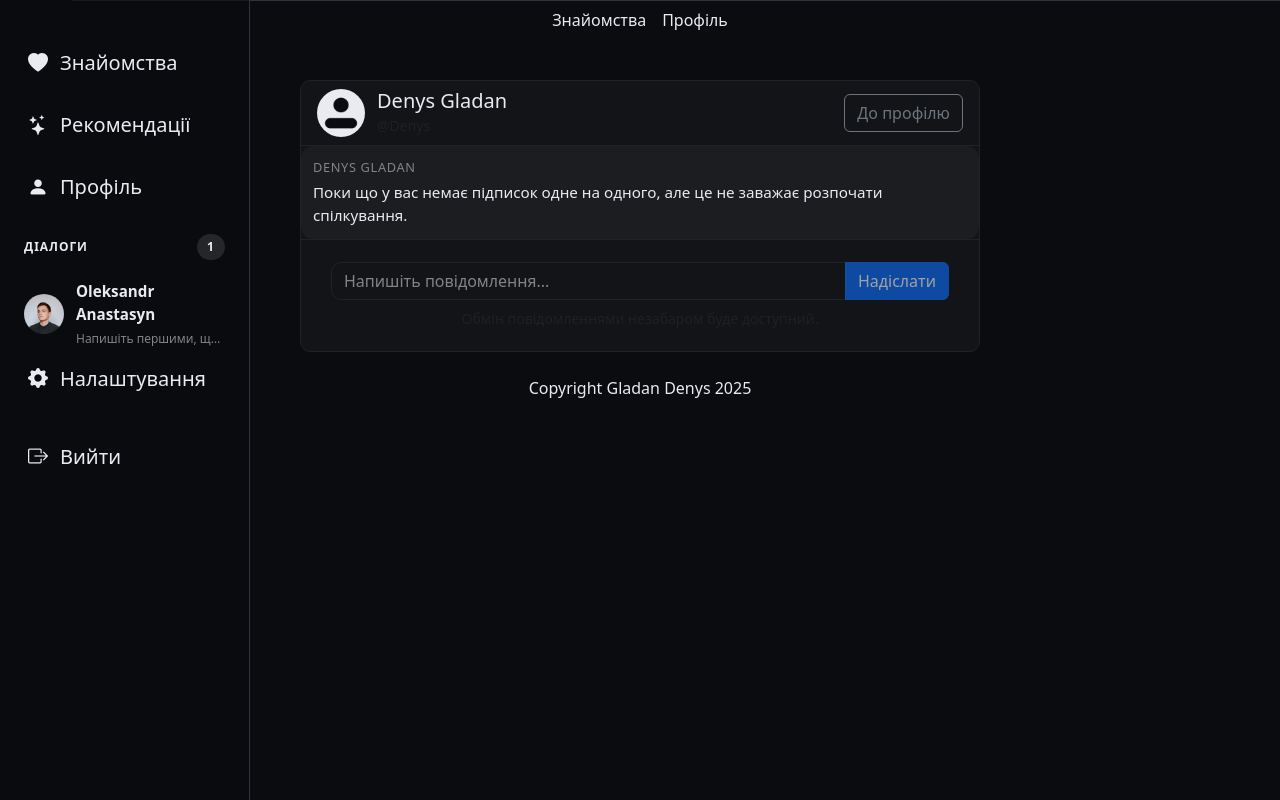
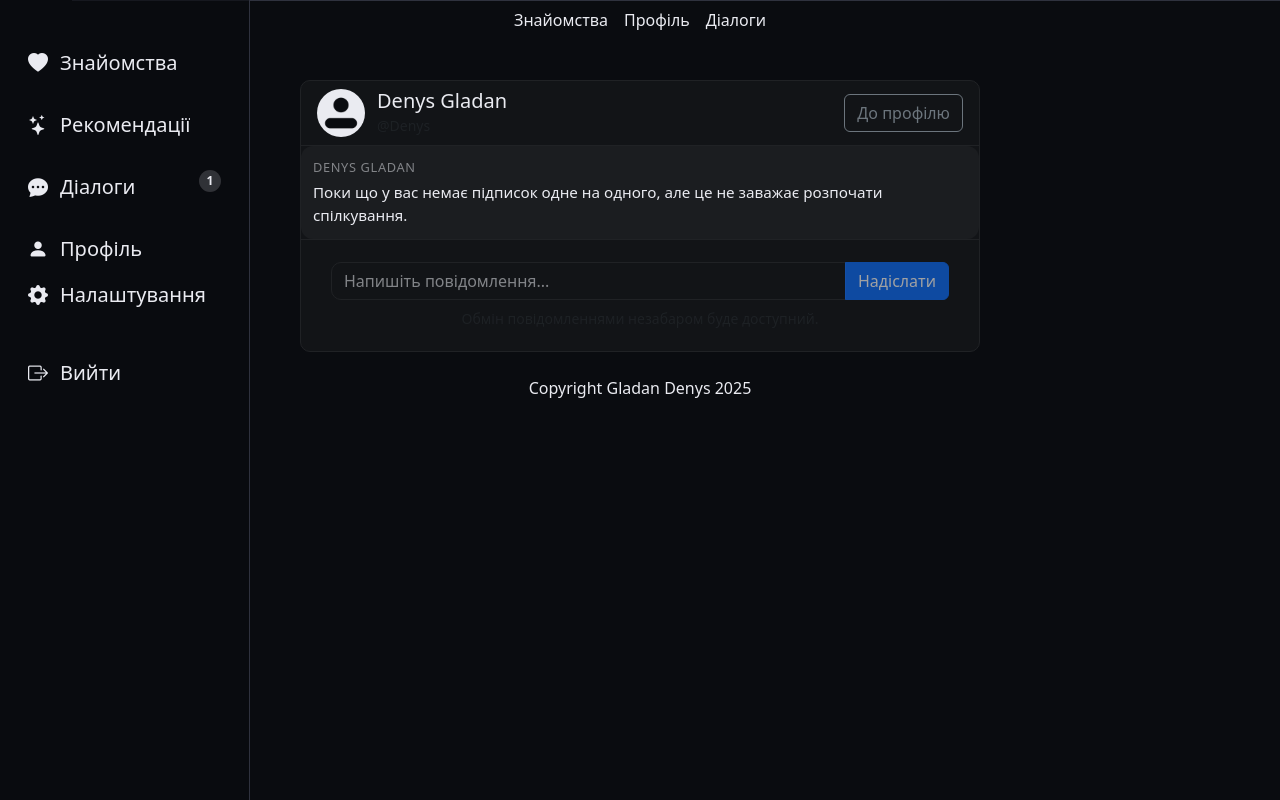
Before and after one commit to GeorgHerych/Lixy, a Django app: a page that uses posts/templates/base/nav_base.html in a window 1280 px wide. Run offline with Django 5.2, Linux system fonts and the light colour scheme; a user stored in the database is signed in; data comes from the database, SQL or seed files in the repository.

Commit message:
Add dedicated dialog list page and navigation entry

```diff
--- a/members/context_processors.py
+++ b/members/context_processors.py
@@ -1,37 +1,12 @@
-from django.urls import reverse
+from members.services.dialogs import collect_user_dialogs
 
 
 def user_dialogs(request):
     """Provide a lightweight list of potential dialogs for the authenticated user."""
-    dialogs = []
 
     user = getattr(request, "user", None)
 
-    if user and user.is_authenticated:
-        followings = (
-            user.followings.select_related("city", "country")
-            .order_by("first_name", "last_name", "username")
-        )
-        follower_ids = set(user.followers.values_list("id", flat=True))
+    if not user:
+        return {"user_dialogs": []}
 
-        for companion in followings:
-            is_mutual = companion.id in follower_ids
-            full_name = companion.get_full_name() or companion.username
-            avatar_url = getattr(companion.avatar, "url", "") or "/media/avatars/default/default_avatar_light.png"
-
-            dialogs.append(
-                {
-                    "username": companion.username,
-                    "name": full_name,
-                    "avatar": avatar_url,
-                    "preview": (
-                        "Взаємна симпатія — напишіть повідомлення!"
-                        if is_mutual
-                        else "Напишіть першими, щоб розпочати діалог."
-                    ),
-                    "url": reverse("dialog_detail", args=[companion.username]),
-                    "is_mutual": is_mutual,
-                }
-            )
-
-    return {"user_dialogs": dialogs}
+    return {"user_dialogs": collect_user_dialogs(user)}
--- a/members/urls.py
+++ b/members/urls.py
@@ -15,6 +15,7 @@ urlpatterns = [
     path('profile/edit-profile/<str:username>', views.edit_profile, name='edit_profile'),
     path('profile/delete-banner/', views.delete_banner, name='delete_banner'),
     path('profile/delete-avatar/', views.delete_avatar, name='delete_avatar'),
+    path('dialogs/', views.dialog_list, name='dialog_list'),
     path('dialogs/<str:username>/', views.dialog_detail, name='dialog_detail'),
     path('edit-profile/get-cities/', views.get_cities, name='get_cities'),
     path('follow/<str:username>', views.follow, name='follow'),
--- a/members/views.py
+++ b/members/views.py
@@ -10,6 +10,7 @@ from django.db.models import Count
 
 from members.forms import RegisterUserForm, LoginUserForm, ResetPasswordForm, EditMemberForm
 from members.models import Member, Country, City
+from members.services.dialogs import collect_user_dialogs
 from posts.helpers.passwordvalidator import is_password_valid
 from posts.helpers.prevpagesession import set_prev_page
 
@@ -409,6 +410,18 @@ def edit_profile(request, username):
 
     return render(request, 'profile/edit_profile.html', {'form': form, 'member': member})
 
+
+@login_required(login_url="/members/login")
+def dialog_list(request):
+    dialogs = collect_user_dialogs(request.user)
+
+    context = {
+        "dialogs": dialogs,
+    }
+
+    return render(request, "profile/dialog_list.html", context)
+
+
 @login_required(login_url="/members/login")
 def dialog_detail(request, username):
     companion = get_object_or_404(Member, username=username)
--- a/posts/static/css/styles_dark.css
+++ b/posts/static/css/styles_dark.css
@@ -702,6 +702,7 @@ form {
     font-size: 20px;
     text-align: start;
     justify-content: center;
+    position: relative;
 }
 
 .vertical-nav:hover > ul > li > a {
@@ -764,144 +765,154 @@ form {
     max-width: 180px;
 }
 
-.nav-dialogs {
-    margin-top: 24px;
-    display: flex;
-    flex-direction: column;
-    gap: 12px;
+.nav-counter {
+    position: absolute;
+    top: 6px;
+    right: 12px;
+    display: inline-flex;
+    align-items: center;
+    justify-content: center;
+    min-width: 22px;
+    height: 22px;
+    padding: 0 6px;
+    border-radius: 999px;
+    background-color: rgba(234, 235, 241, 0.18);
+    color: var(--text-color);
+    font-size: 0.75rem;
+    font-weight: 600;
+    line-height: 1;
 }
 
-.nav-dialogs-header {
-    display: flex;
-    align-items: center;
-    justify-content: space-between;
-    gap: 8px;
-    padding: 0 8px;
-    font-size: 0.75rem;
-    letter-spacing: 0.08em;
-    text-transform: uppercase;
-    color: var(--secondary-text-color);
-    opacity: 0;
-    transform: translateX(-12px);
-    transition: opacity 0.2s ease, transform 0.2s ease;
+.dialog-list-page {
+    width: 100%;
+    max-width: var(--container-width);
+    margin: 0 auto;
     text-align: left;
 }
 
-.nav-dialogs-counter {
+.dialog-list-title {
+    text-align: left;
+}
+
+.dialog-list-subtitle {
+    color: var(--secondary-text-color);
+    text-align: left;
+    font-size: 0.95rem;
+}
+
+.dialog-list-counter {
     display: inline-flex;
     align-items: center;
     justify-content: center;
-    min-width: 28px;
-    padding: 4px 8px;
-    border-radius: 999px;
-    background-color: rgba(234, 235, 241, 0.12);
+    min-width: 48px;
+    height: 48px;
+    padding: 0 12px;
+    border-radius: 16px;
+    background-color: rgba(234, 235, 241, 0.08);
     color: var(--text-color);
+    font-size: 1rem;
     font-weight: 600;
+    line-height: 1;
 }
 
-.nav-dialogs-list {
+.dialog-list {
     list-style: none;
     margin: 0;
     padding: 0;
     display: flex;
     flex-direction: column;
+    gap: 16px;
+}
+
+.dialog-list-item {
+    list-style: none;
+}
+
+.dialog-list-link {
+    display: flex;
+    align-items: center;
+    gap: 16px;
+    padding: 16px 20px;
+    background-color: var(--card-bg);
+    border: var(--card-border);
+    border-radius: 16px;
+    text-decoration: none;
+    transition: background-color 0.2s ease, border-color 0.2s ease;
+    text-align: left;
+}
+
+.dialog-list-link:hover {
+    background-color: rgba(234, 235, 241, 0.08);
+}
+
+.dialog-avatar-wrapper {
+    position: relative;
+    display: inline-flex;
+}
+
+.dialog-avatar {
+    width: 64px;
+    height: 64px;
+    border-radius: 50%;
+    object-fit: cover;
+    border: 2px solid rgba(234, 235, 241, 0.18);
+}
+
+.dialog-info {
+    display: flex;
+    flex-direction: column;
+    gap: 6px;
+    align-items: flex-start;
+}
+
+.dialog-name-wrapper {
+    display: flex;
+    align-items: center;
     gap: 8px;
 }
 
-.nav-dialog-item {
-    position: relative;
-}
-
-.nav-dialog-link {
-    display: flex;
-    align-items: center;
-    gap: 12px;
-    padding: 8px;
-    border-radius: 12px;
-    text-decoration: none;
-    background-color: transparent;
-    transition: background-color 0.2s ease;
-    justify-content: center;
+.dialog-name {
+    font-weight: 600;
+    font-size: 1.05rem;
     text-align: left;
 }
 
-.nav-dialog-link:hover {
-    background-color: rgba(234, 235, 241, 0.08);
+.dialog-status-dot {
+    width: 10px;
+    height: 10px;
+    border-radius: 50%;
+    display: inline-flex;
 }
 
-.vertical-nav:hover .nav-dialog-link {
-    justify-content: flex-start;
+.dialog-status-dot.is-online {
+    background-color: #3ddc84;
 }
 
-.nav-dialog-avatar {
-    width: 40px;
-    height: 40px;
-    border-radius: 50%;
-    object-fit: cover;
-    flex-shrink: 0;
+.dialog-status-dot.is-offline {
+    background-color: #4a4c57;
 }
 
-.nav-dialog-meta {
-    display: flex;
-    flex-direction: column;
-    align-items: flex-start;
-    gap: 4px;
-    opacity: 0;
-    max-width: 0;
-    overflow: hidden;
-    transition: opacity 0.2s ease, max-width 0.2s ease;
+.dialog-preview {
+    color: var(--secondary-text-color);
+    font-size: 0.9rem;
     text-align: left;
 }
 
-.vertical-nav:hover .nav-dialog-meta {
-    opacity: 1;
-    max-width: 180px;
+.dialog-empty-state {
+    background-color: var(--card-bg);
+    border: var(--card-border);
+    border-radius: 16px;
+    padding: 32px;
+    text-align: center;
 }
 
-.nav-dialog-name {
-    font-weight: 600;
-    font-size: 0.95rem;
-    text-align: left;
+.dialog-empty-title {
+    margin-bottom: 12px;
 }
 
-.nav-dialog-preview {
-    font-size: 0.75rem;
+.dialog-empty-text {
+    margin-bottom: 20px;
     color: var(--secondary-text-color);
-    white-space: nowrap;
-    text-overflow: ellipsis;
-    overflow: hidden;
-    width: 100%;
-    text-align: left;
-}
-
-.nav-dialogs-title {
-    font-weight: 600;
-}
-
-.nav-dialog-badge {
-    position: absolute;
-    top: 8px;
-    right: 8px;
-    color: #ffb347;
-    display: flex;
-    align-items: center;
-    justify-content: center;
-}
-
-.nav-dialog-empty {
-    padding: 8px;
-    border-radius: 12px;
-    background-color: rgba(234, 235, 241, 0.04);
-}
-
-.nav-dialog-empty-text {
-    font-size: 0.8rem;
-    color: var(--secondary-text-color);
-}
-
-.vertical-nav:hover .nav-dialogs-header {
-    opacity: 1;
-    transform: translateX(0);
 }
 
 .dialog-page {
--- a/posts/templates/base/bottom_nav_base.html
+++ b/posts/templates/base/bottom_nav_base.html
@@ -9,6 +9,11 @@
             <li class="nav-item">
                 <a class="nav-link" href="/members/profile/{{ user.username }}#recommendations">
                     <i class="bi bi-stars"></i>
+                </a>
+            </li>
+            <li class="nav-item">
+                <a class="nav-link" href="{% url 'dialog_list' %}">
+                    <i class="bi bi-chat-dots-fill"></i>
                 </a>
             </li>
             <li class="nav-item">
--- a/posts/templates/base/nav_base.html
+++ b/posts/templates/base/nav_base.html
@@ -29,6 +29,9 @@
                             <li class="nav-item">
                                 <a class="nav-link nav-top-link" aria-current="page" href="/members/profile/{{ user.username }}">Профіль</a>
                             </li>
+                            <li class="nav-item">
+                                <a class="nav-link nav-top-link" aria-current="page" href="{% url 'dialog_list' %}">Діалоги</a>
+                            </li>
                         {% endif %}
                     </ul>
                 </div>
--- a/posts/templates/base/vertical_nav_base.html
+++ b/posts/templates/base/vertical_nav_base.html
@@ -22,6 +22,21 @@
             <li class="nav-item">
                 <a
                     class="nav-link"
+                    href="{% url 'dialog_list' %}"
+                    title="Діалоги"
+                    aria-label="Діалоги"
+                >
+                    <i class="bi bi-chat-dots-fill"></i>
+                    <p class="nav-title">Діалоги</p>
+                    {% if user_dialogs %}
+                        <span class="nav-counter" aria-hidden="true">{{ user_dialogs|length }}</span>
+                        <span class="visually-hidden">Непрочитаних діалогів: {{ user_dialogs|length }}</span>
+                    {% endif %}
+                </a>
+            </li>
+            <li class="nav-item">
+                <a
+                    class="nav-link"
                     aria-current="page"
                     href="/members/profile/{{ user.username }}"
                     title="Профіль"
@@ -33,41 +48,6 @@
             </li>
         {% endif %}
     </ul>
-
-    {% if user.is_authenticated %}
-        <div class="nav-dialogs" aria-label="Список діалогів">
-            <div class="nav-dialogs-header">
-                <span class="nav-dialogs-title">Діалоги</span>
-                {% if user_dialogs %}
-                    <span class="nav-dialogs-counter">{{ user_dialogs|length }}</span>
-                {% endif %}
-            </div>
-            <ul class="nav-dialogs-list">
-                {% if user_dialogs %}
-                    {% for dialog in user_dialogs %}
-                        <li class="nav-dialog-item">
-                            <a class="nav-dialog-link" href="{{ dialog.url }}">
-                                <img src="{{ dialog.avatar }}" alt="{{ dialog.name }}" class="nav-dialog-avatar" />
-                                <div class="nav-dialog-meta">
-                                    <span class="nav-dialog-name">{{ dialog.name }}</span>
-                                    <span class="nav-dialog-preview">{{ dialog.preview }}</span>
-                                </div>
-                            </a>
-                            {% if dialog.is_mutual %}
-                                <span class="nav-dialog-badge" title="Взаємна підписка">
-                                    <i class="bi bi-heart-fill"></i>
-                                </span>
-                            {% endif %}
-                        </li>
-                    {% endfor %}
-                {% else %}
-                    <li class="nav-dialog-item nav-dialog-empty">
-                        <span class="nav-dialog-empty-text">Поки що немає діалогів.</span>
-                    </li>
-                {% endif %}
-            </ul>
-        </div>
-    {% endif %}
 
     <ul class="navbar-nav nav-bottom">
         {% if user.is_authenticated %}
```
Also changed, not shown: members/services/dialogs.py (added, +68 -0 lines), members/templates/profile/dialog_list.html (added, +49 -0 lines), posts/static/css/styles_light.css (+121 -107 lines), members/services/__init__.py (added).
